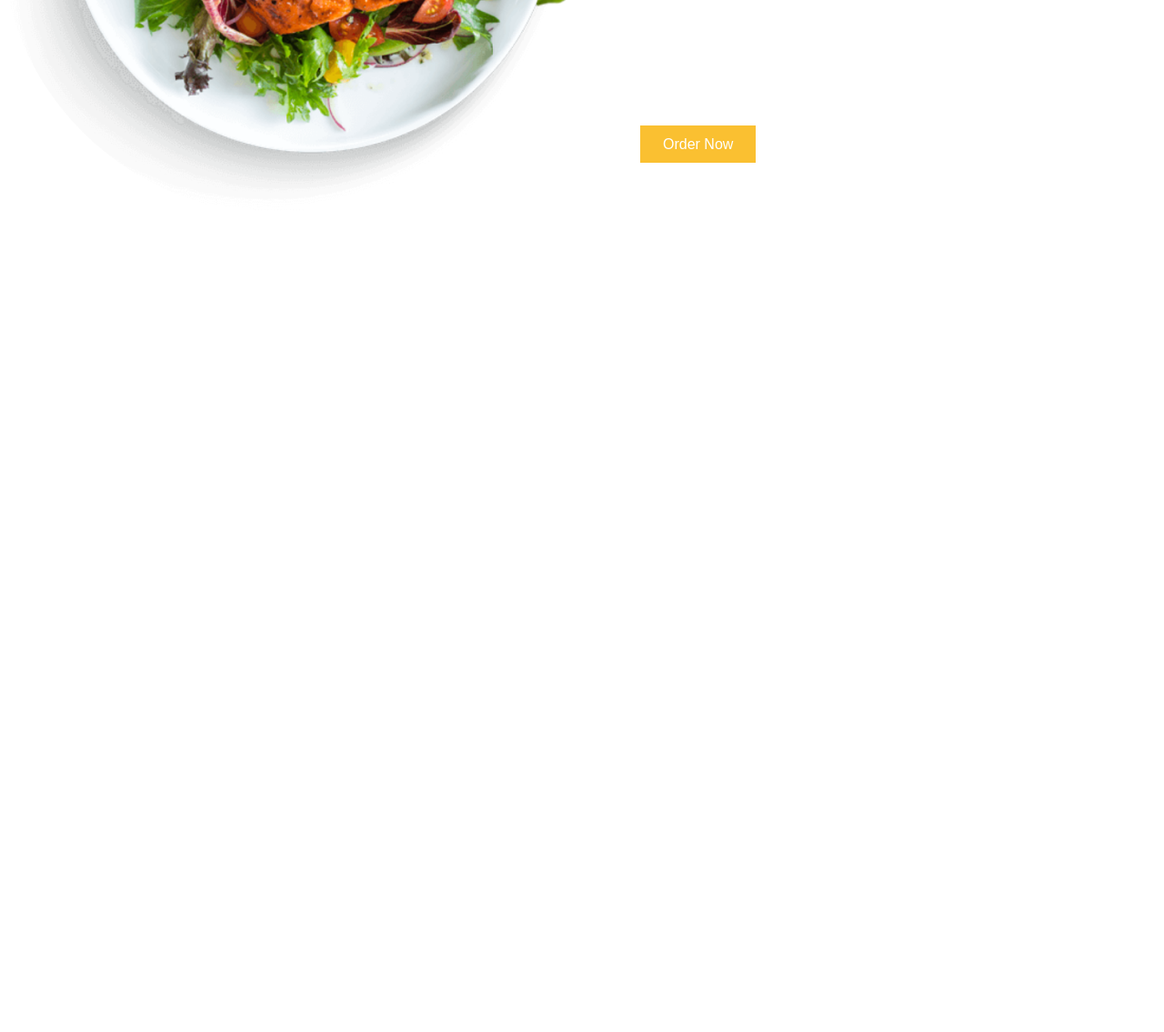
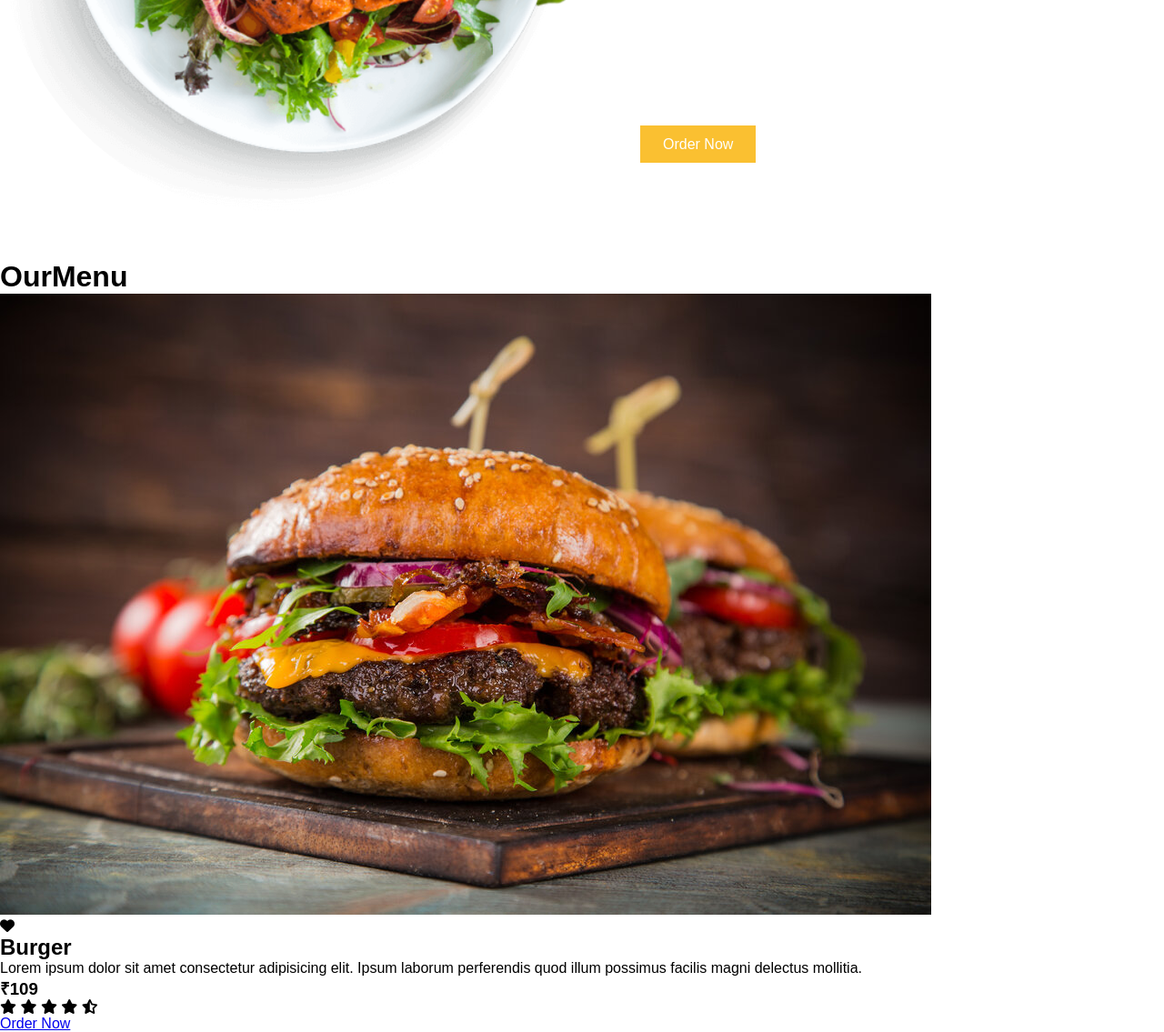
Before and after one commit to 0xRajvardhan/MealMonkey.com, a plain HTML site: page index.html in a window 1280 px wide. Shown: the part 1259-2394 px from the top of the page at 91% size. Before the commit the page ends 1545 px from the top, so only its background shows below. Drawn offline with Linux system fonts and the light colour scheme.

Commit message:
menu section html

```diff
--- a/index.html
+++ b/index.html
@@ -74,7 +74,11 @@
                 <h1><span>About</span>Us</h1>
                 <h3>Why Choose us?</h3>
                 <p>
-                    Lorem ipsum dolor sit amet consectetur adipisicing elit. Quibusdam ea accusantium vel odit fugiat soluta dolorum, reiciendis fuga perspiciatis beatae libero doloribus totam dolor vitae nemo quae asperiores hic necessitatibus. Lorem, ipsum dolor sit amet consectetur adipisicing elit. Ipsum facere fugit, voluptates debitis praesentium nemo quidem explicabo nam velit libero harum incidunt at perspiciatis non pariatur veniam labore omnis modi?
+                    Lorem ipsum dolor sit amet consectetur adipisicing elit. Quibusdam ea accusantium vel odit fugiat
+                    soluta dolorum, reiciendis fuga perspiciatis beatae libero doloribus totam dolor vitae nemo quae
+                    asperiores hic necessitatibus. Lorem, ipsum dolor sit amet consectetur adipisicing elit. Ipsum
+                    facere fugit, voluptates debitis praesentium nemo quidem explicabo nam velit libero harum incidunt
+                    at perspiciatis non pariatur veniam labore omnis modi?
                 </p>
             </div>
 
@@ -84,6 +88,42 @@
 
     </div>
 
+
+    <!-- Menu  -->
+
+    <div class="menu" id="Menu">
+        <h1>Our<span>Menu</span></h1>
+        <div class="menu_box">
+
+            <div class="menu_image">
+                <img src="image/burger.jpg">
+            </div>
+
+            <div class="small_card">
+                <i class="fa-solid fa-heart"></i>
+            </div>
+
+            <div class="menu_info">
+                <h2>Burger</h2>
+                <p>
+                    Lorem ipsum dolor sit amet consectetur adipisicing elit. Ipsum laborum perferendis quod illum
+                    possimus facilis magni delectus mollitia.
+                </p>
+                <h3>₹109</h3>
+                <div class="menu_icon">
+                    <i class="fa-solid fa-star"></i>
+                    <i class="fa-solid fa-star"></i>
+                    <i class="fa-solid fa-star"></i>
+                    <i class="fa-solid fa-star"></i>
+                    <i class="fa-solid fa-star-half-stroke"></i>
+                </div>
+                <a href="#" class="menu_btn">Order Now</a>
+            </div>
+
+        </div>
+    </div>
+
+
 </body>
 
 </html>
```
Also changed, not shown: image/burger.jpg (renamed from image/buger.jpg).
